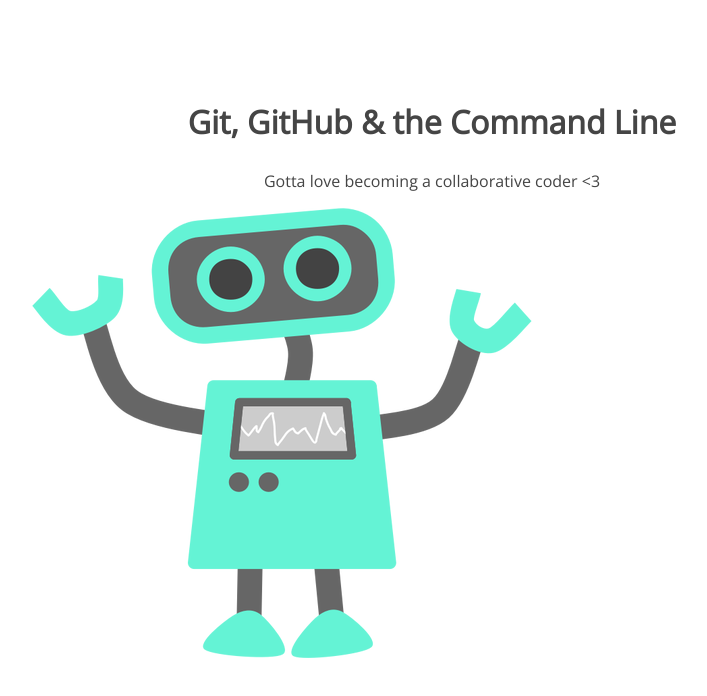
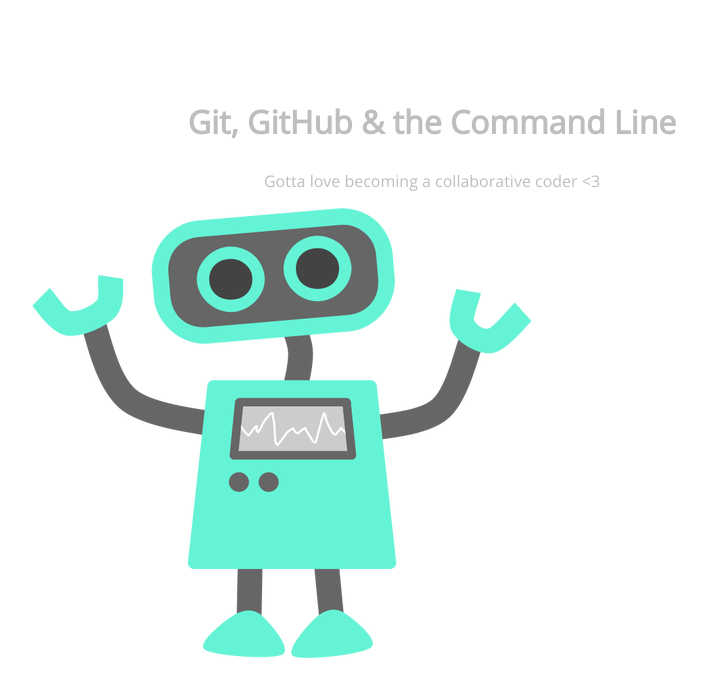
Before and after one commit to elellebee/my-first-repository, a plain HTML site: page index.html in a window 1280 px wide. Shown: the whole page, without its empty margins (208-915 px from the left). Drawn offline with nearby package versions, Linux system fonts and the light colour scheme.

Commit message:
changed h1 color

```diff
--- a/css/style.css
+++ b/css/style.css
@@ -5,7 +5,7 @@
 section h1,
 section p {
 	text-align: center;
-	color: #454545;
+	color: #bebebe;
 }
 section h1 {
 	font: 32px 'Open Sans';
```
